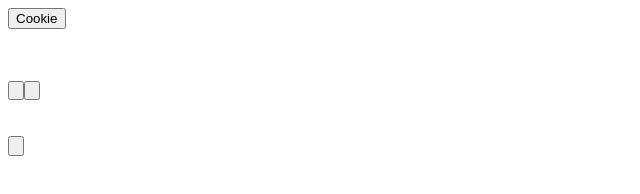
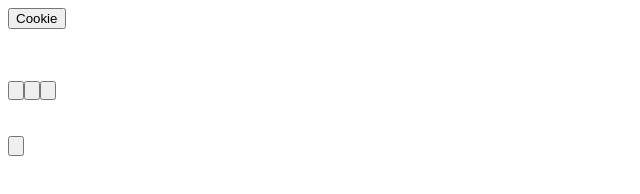
Before and after one commit to Keanu246/Cookie, a plain HTML site: page index.html in a window 1280 px wide. Shown: the full height of the page, 0-640 px from the left. Drawn offline with Linux system fonts and the light colour scheme.

Commit message:
Update index.html

```diff
--- a/index.html
+++ b/index.html
@@ -5,7 +5,7 @@
 
 <div>
 
-<button onclick="baker()"><p id="bakers"> </p></button><button onclick="improvedbaker()"> <p id="improvedbakers"> </<button onclick="superbaker()"> <p id="superbakers"> </button>
+<button onclick="baker()"><p id="bakers"> </p></button><button onclick="improvedbaker()"> <p id="improvedbakers"> </p></button><button onclick="superbaker()"> <p id="superbakers"> </button>
 
 </div><br><br>
 
```
